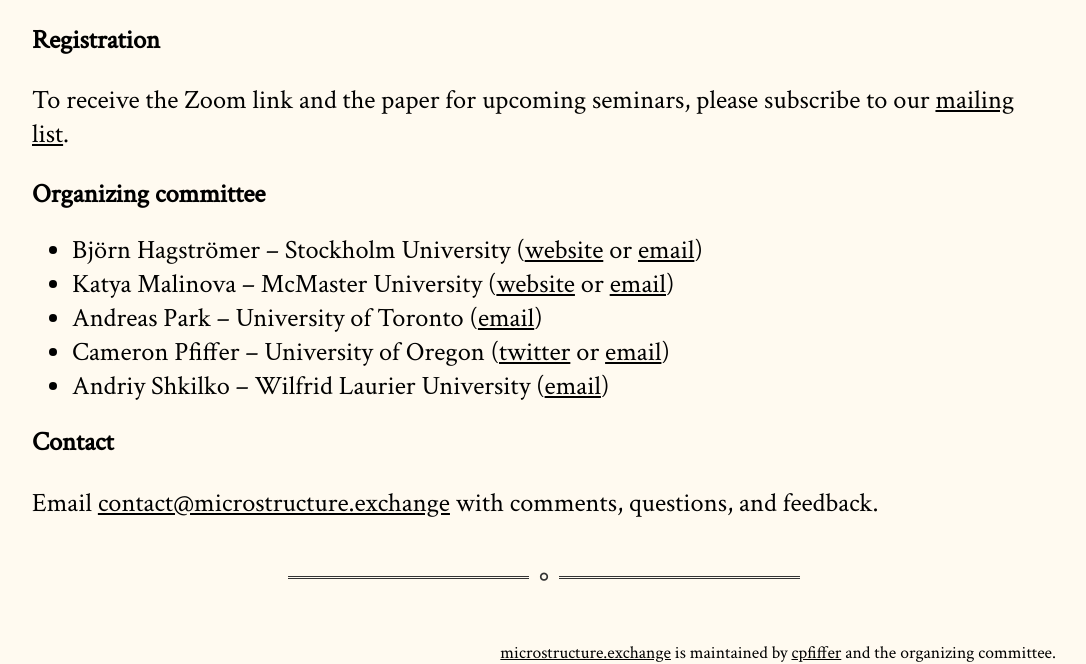
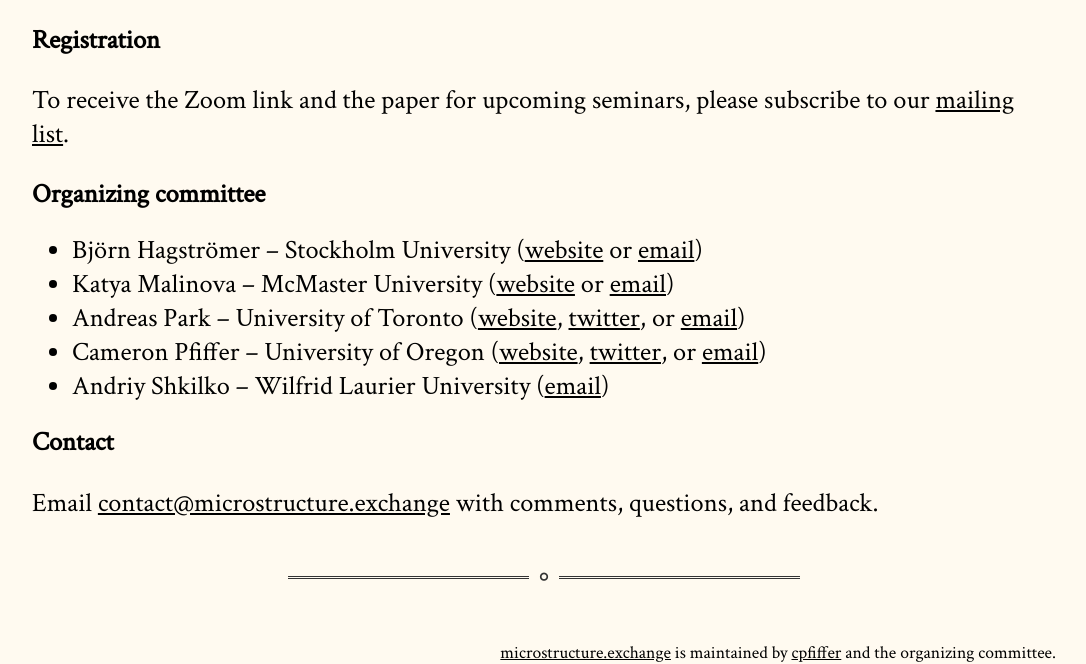
Before and after one commit to cpfiffer/microstructure.exchange, a Jekyll site: the page built from index.md, in a window 1280 px wide and 900 px high, scrolled down 1159 px, cut to the strip 236-900 px from the top of the window. Shown: the whole strip, without its empty margins (96-1182 px from the left). Built offline with Jekyll 4.4.1, drawn with Linux system fonts in a browser that asks for light colours; some web fonts are replaced.

Commit message:
Added website links

```diff
--- a/index.md
+++ b/index.md
@@ -28,8 +28,8 @@ To receive the Zoom link and the paper for upcoming seminars, please subscribe t
 
 - Björn Hagströmer -- Stockholm University ([website](https://hagstromer.org/) or [email](mailto:bjh@sbs.su.se))
 - Katya Malinova -- McMaster University ([website](https://sites.google.com/site/katyamalinova/) or [email](mailto:malinovk@mcmaster.ca))
-- Andreas Park -- University of Toronto ([email](mailto:andreas.park@rotman.utoronto.ca))
-- Cameron Pfiffer -- University of Oregon ([twitter](https://twitter.com/cameron_pfiffer) or [email](mailto:cpfiffer@uoregon.edu))
+- Andreas Park -- University of Toronto ([website](https://sites.google.com/site/parkandreas/), [twitter](https://twitter.com/financeutm), or [email](mailto:andreas.park@rotman.utoronto.ca))
+- Cameron Pfiffer -- University of Oregon ([website](https://cameron.pfiffer.org), [twitter](https://twitter.com/cameron_pfiffer), or [email](mailto:cpfiffer@uoregon.edu))
 - Andriy Shkilko -- Wilfrid Laurier University ([email](ashkilko@wlu.ca))
 
 ## Contact
```
